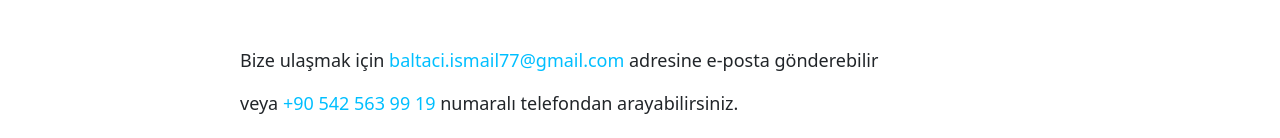
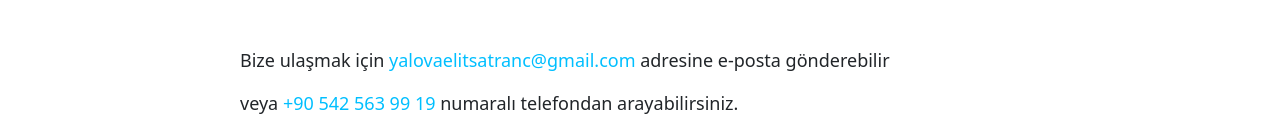
Before and after one commit to mbarisbozkurt/Elit-Satranc, a plain HTML site: page contact.html in a window 1280 px wide. Shown: the part 349-487 px from the top of the page. Drawn offline with nearby package versions, Linux system fonts and the light colour scheme; a web font is replaced by a local one.

Commit message:
Update contact.html

```diff
--- a/contact.html
+++ b/contact.html
@@ -45,7 +45,7 @@
     <section class="contact-us">
       <div class="form-info">
         <h1>Bize Ulaşın ve Beraber Çalışmalara Başlayalım!</h1>
-        <p class="have-a-question">Bize ulaşmak için <span class="contact-info">baltaci.ismail77@gmail.com</span> adresine e-posta gönderebilir</p>
+        <p class="have-a-question">Bize ulaşmak için <span class="contact-info">yalovaelitsatranc@gmail.com</span> adresine e-posta gönderebilir</p>
         <p class="have-a-question-2">veya <span class="contact-info">+90 542 563 99 19</span> numaralı telefondan arayabilirsiniz.</p>
       </div>
 
```
